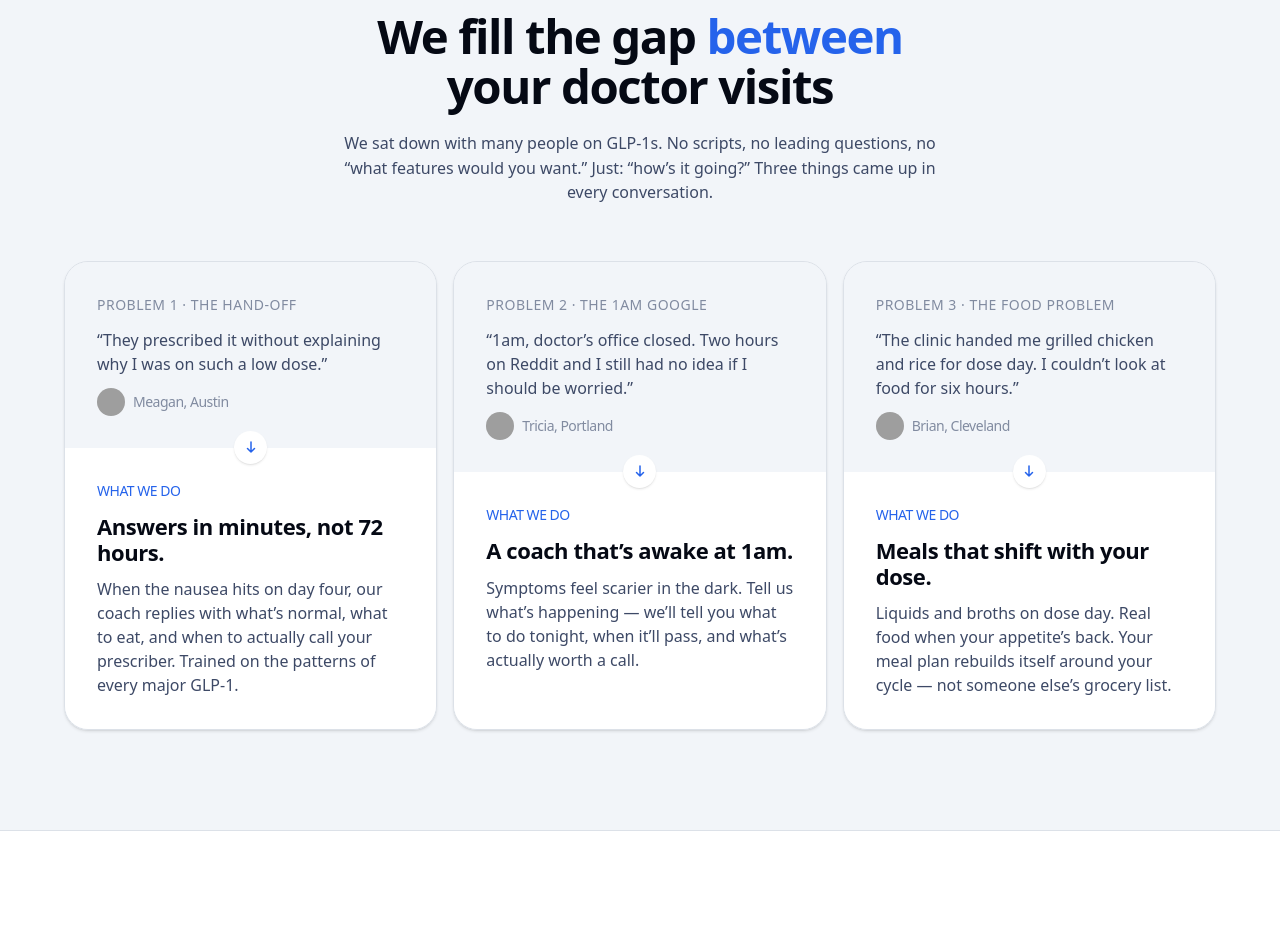
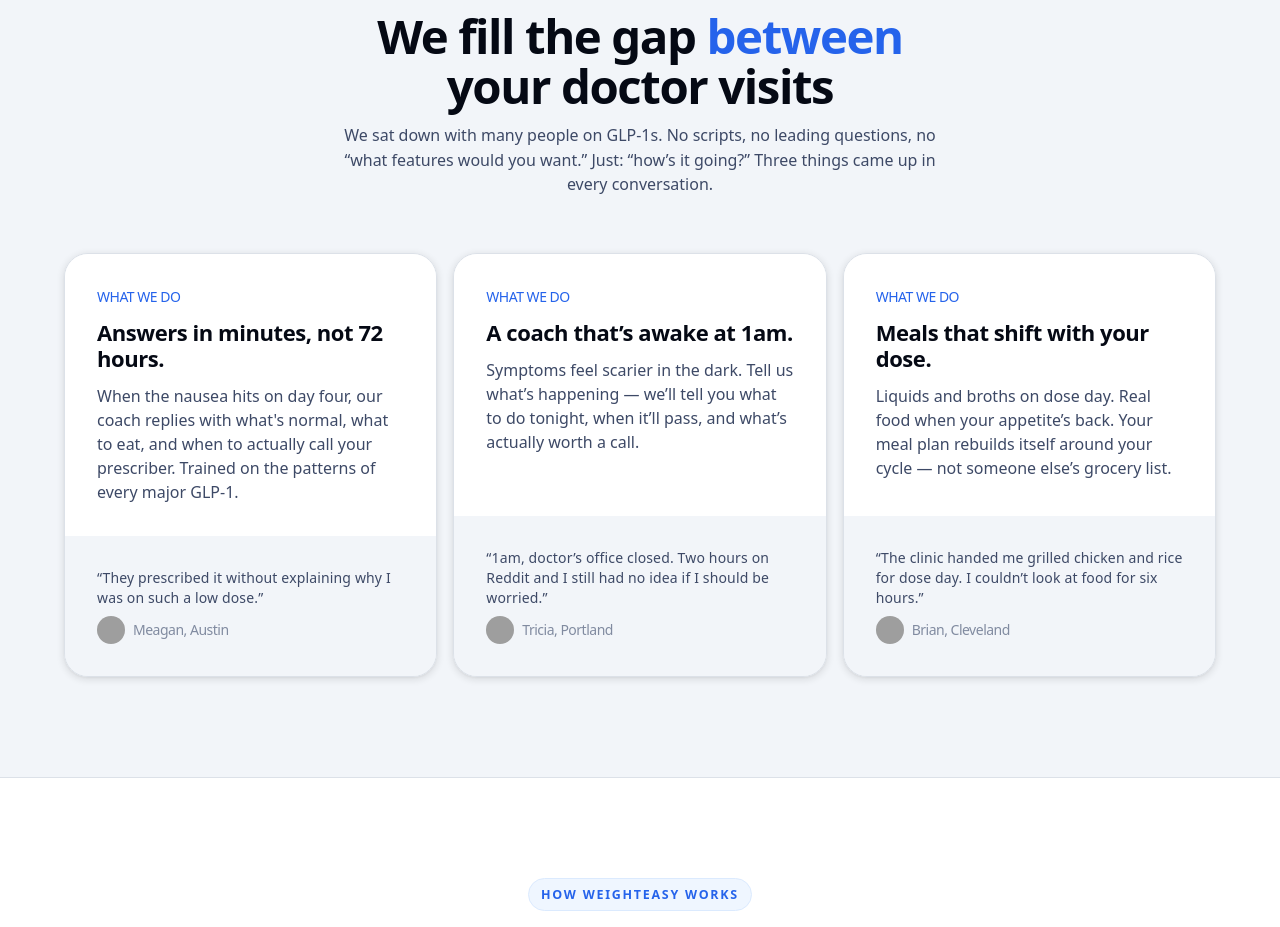
Before and after one commit to fahimtaphealth/weighteasy-site, a Next.js app: page / in a window 1280 px wide. Shown: the part 1080-2007 px from the top of the page. Built offline with nearby package versions, Linux system fonts and the light colour scheme; grey boxes are pictures that could not be loaded; a web font is replaced by a local one.

Commit message:
Match SupportGap to Figma: solution on top, quote on bottom, no problem labels

```diff
--- a/components/SupportGap.tsx
+++ b/components/SupportGap.tsx
@@ -5,40 +5,31 @@ import { stagger, fadeUp, viewportOnce } from "@/lib/motion";
 
 const items = [
   {
-    num: "1",
-    label: "THE HAND-OFF",
+    title: "Answers in minutes, not 72 hours.",
+    body: "When the nausea hits on day four, our coach replies with what's normal, what to eat, and when to actually call your prescriber. Trained on the patterns of every major GLP-1.",
     quote:
       "“They prescribed it without explaining why I was on such a low dose.”",
     who: "Meagan, Austin",
     photo:
       "https://images.unsplash.com/photo-1494790108377-be9c29b29330?w=160&h=160&fit=crop&crop=faces&q=80",
-    title: "Answers in minutes, not 72 hours.",
-    body:
-      "When the nausea hits on day four, our coach replies with what’s normal, what to eat, and when to actually call your prescriber. Trained on the patterns of every major GLP-1.",
   },
   {
-    num: "2",
-    label: "THE 1AM GOOGLE",
+    title: "A coach that’s awake at 1am.",
+    body: "Symptoms feel scarier in the dark. Tell us what’s happening — we’ll tell you what to do tonight, when it’ll pass, and what’s actually worth a call.",
     quote:
       "“1am, doctor’s office closed. Two hours on Reddit and I still had no idea if I should be worried.”",
     who: "Tricia, Portland",
     photo:
       "https://images.unsplash.com/photo-1580489944761-15a19d654956?w=160&h=160&fit=crop&crop=faces&q=80",
-    title: "A coach that’s awake at 1am.",
-    body:
-      "Symptoms feel scarier in the dark. Tell us what’s happening — we’ll tell you what to do tonight, when it’ll pass, and what’s actually worth a call.",
   },
   {
-    num: "3",
-    label: "THE FOOD PROBLEM",
+    title: "Meals that shift with your dose.",
+    body: "Liquids and broths on dose day. Real food when your appetite’s back. Your meal plan rebuilds itself around your cycle — not someone else’s grocery list.",
     quote:
       "“The clinic handed me grilled chicken and rice for dose day. I couldn’t look at food for six hours.”",
     who: "Brian, Cleveland",
     photo:
       "https://images.unsplash.com/photo-1507003211169-0a1dd7228f2d?w=160&h=160&fit=crop&crop=faces&q=80",
-    title: "Meals that shift with your dose.",
-    body:
-      "Liquids and broths on dose day. Real food when your appetite’s back. Your meal plan rebuilds itself around your cycle — not someone else’s grocery list.",
   },
 ];
 
@@ -53,7 +44,7 @@ export default function SupportGap() {
             <br />
             your doctor visits
           </h2>
-          <p className="mx-auto mt-5 max-w-[600px] text-muted">
+          <p className="mx-auto mt-3 max-w-[600px] text-muted">
             We sat down with many people on GLP-1s. No scripts, no
             leading questions, no &ldquo;what features would you
             want.&rdquo; Just: &ldquo;how&rsquo;s it going?&rdquo;
@@ -70,23 +61,33 @@ export default function SupportGap() {
         >
           {items.map((item) => (
             <motion.div
-              key={item.num}
+              key={item.title}
               variants={fadeUp}
               className="flex flex-col overflow-hidden rounded-[24px] border border-line"
               style={{
                 boxShadow:
-                  "0 2px 3px rgba(0,0,0,0.08), 0 1px 1px rgba(0,0,0,0.05)",
+                  "0 2px 6px 2px rgba(0,0,0,0.08), 0 1px 2px rgba(0,0,0,0.05)",
               }}
             >
-              {/* ── Top: Problem (gray bg) ── */}
-              <div className="bg-[#f2f5f9] p-8">
-                <p className="text-[0.875rem] font-medium uppercase tracking-[0.5px] text-muted-2">
-                  Problem {item.num} &middot; {item.label}
+              {/* ── Top: Solution (white) ── */}
+              <div className="flex flex-1 flex-col gap-3 bg-white p-8">
+                <p className="text-[0.875rem] font-medium tracking-[-0.5px] text-accent">
+                  WHAT WE DO
                 </p>
-                <p className="mt-3 text-[1rem] leading-[1.5] text-muted">
+                <h3 className="text-[1.375rem] font-bold leading-[1.18] text-ink">
+                  {item.title}
+                </h3>
+                <p className="text-[1rem] leading-[1.5] text-muted">
+                  {item.body}
+                </p>
+              </div>
+
+              {/* ── Bottom: Quote (gray) ── */}
+              <div className="flex flex-col gap-2 bg-[#f2f5f9] p-8">
+                <p className="text-[0.875rem] leading-[1.43] tracking-[0.15px] text-muted">
                   {item.quote}
                 </p>
-                <div className="mt-3 flex items-center gap-2">
+                <div className="flex items-center gap-2">
                   {/* eslint-disable-next-line @next/next/no-img-element */}
                   <img
                     src={item.photo}
@@ -100,46 +101,6 @@ export default function SupportGap() {
                   </span>
                 </div>
               </div>
-
-              {/* ── Floating arrow button ── */}
-              <div className="relative z-10 -mb-[16px] -mt-[17px] flex justify-center">
-                <div
-                  className="flex h-[33px] w-[33px] items-center justify-center rounded-full bg-white"
-                  style={{
-                    boxShadow:
-                      "0 1.5px 2.25px rgba(0,0,0,0.08), 0 0.75px 0.75px rgba(0,0,0,0.05)",
-                  }}
-                >
-                <svg
-                  width="18"
-                  height="18"
-                  viewBox="0 0 18 18"
-                  fill="none"
-                  className="text-accent"
-                >
-                  <path
-                    d="M9 4v10m0 0l-3.5-3.5M9 14l3.5-3.5"
-                    stroke="currentColor"
-                    strokeWidth="1.5"
-                    strokeLinecap="round"
-                    strokeLinejoin="round"
-                  />
-                </svg>
-                </div>
-              </div>
-
-              {/* ── Bottom: Solution (white bg) ── */}
-              <div className="flex flex-1 flex-col bg-white p-8">
-                <p className="text-[0.875rem] font-medium tracking-[-0.5px] text-accent">
-                  WHAT WE DO
-                </p>
-                <h3 className="mt-3 text-[1.375rem] font-bold leading-[1.18] text-ink">
-                  {item.title}
-                </h3>
-                <p className="mt-3 flex-1 text-[1rem] leading-[1.5] text-muted">
-                  {item.body}
-                </p>
-              </div>
             </motion.div>
           ))}
         </motion.div>
```
